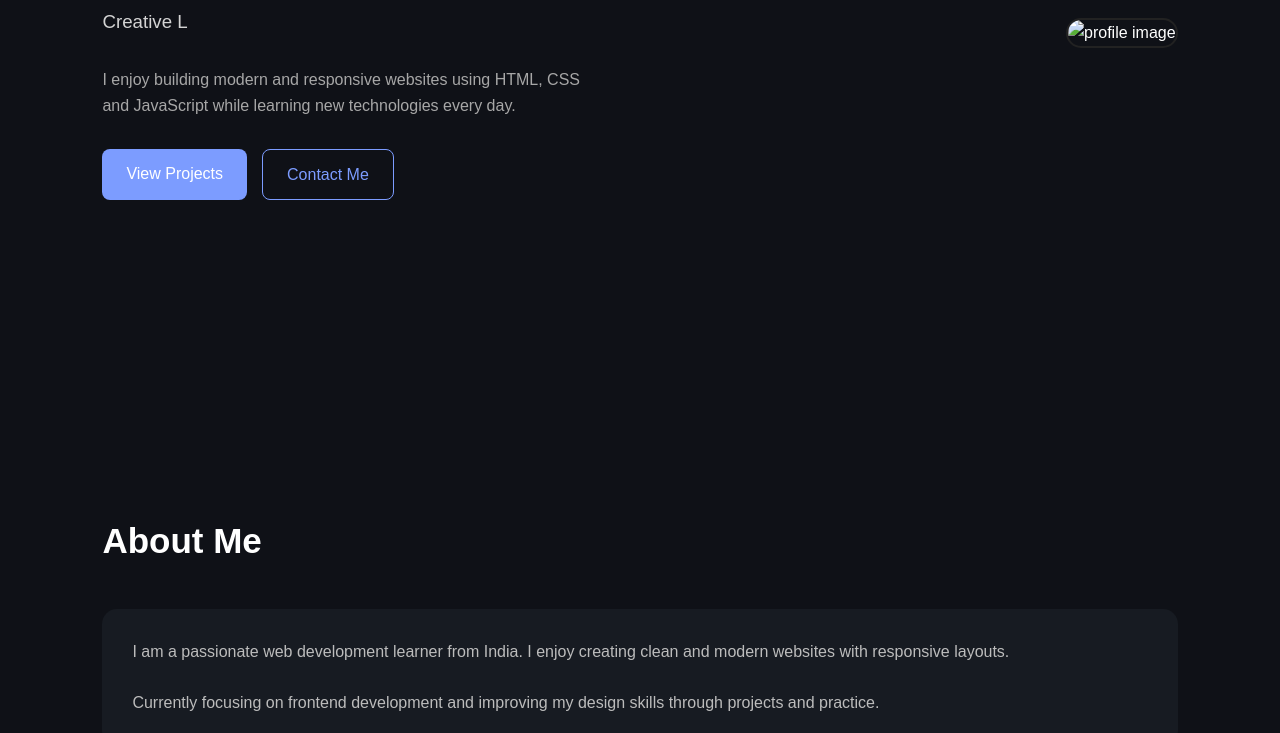
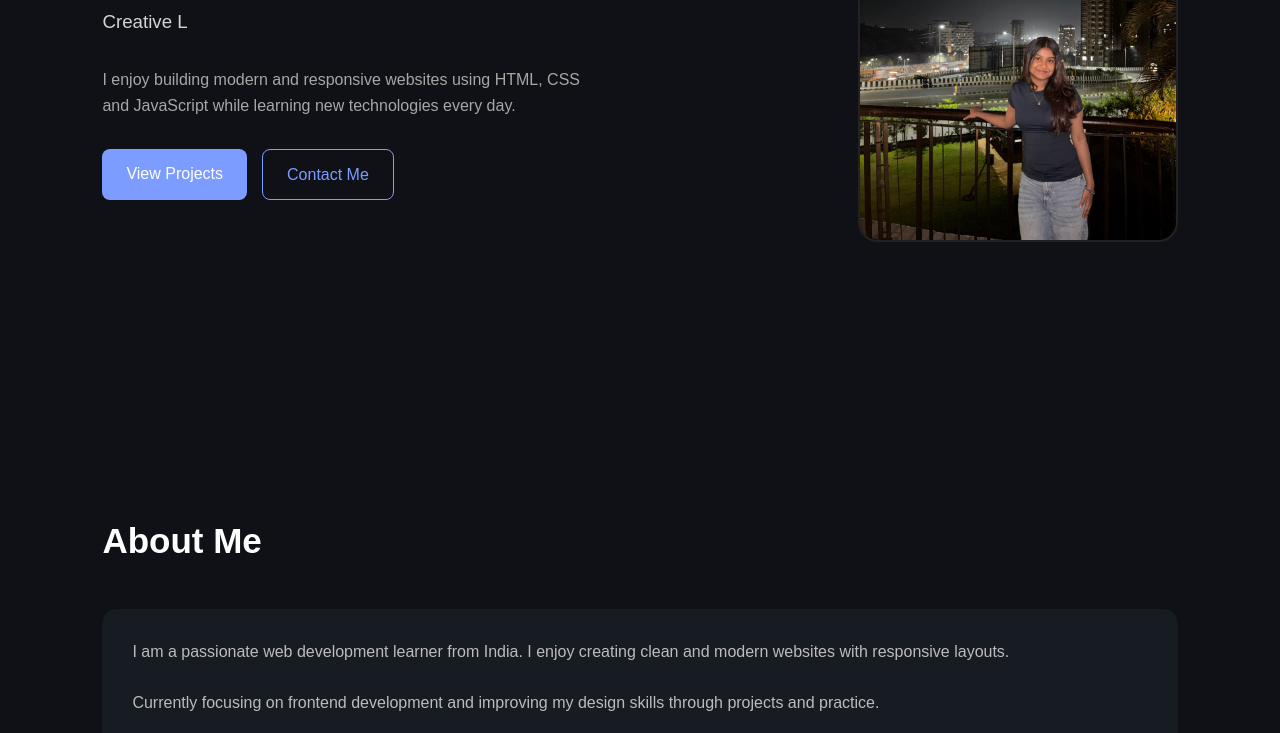
Before and after one commit to swainsuhangini-tech/portfolio_hosting, a plain HTML site: page index.html in a window 1280 px wide. Shown: the part 367-1100 px from the top of the page. Drawn offline with Linux system fonts and the light colour scheme.

Commit message:
Add files via upload

```diff
--- a/index.html
+++ b/index.html
@@ -76,7 +76,7 @@
 
         <div class="hero-image">
 
-            <img src="images/profile.jpg" alt="profile image">
+            <img src="profile.jpg" alt="profile image">
 
         </div>
 
```
